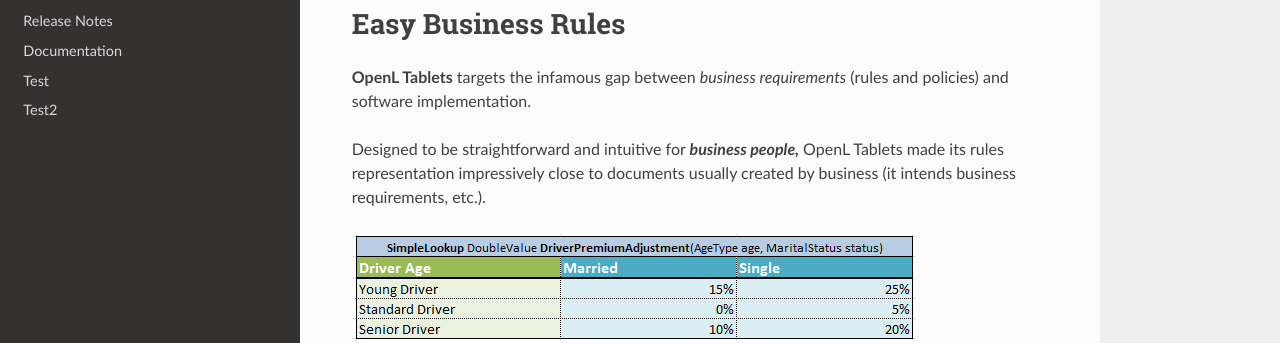
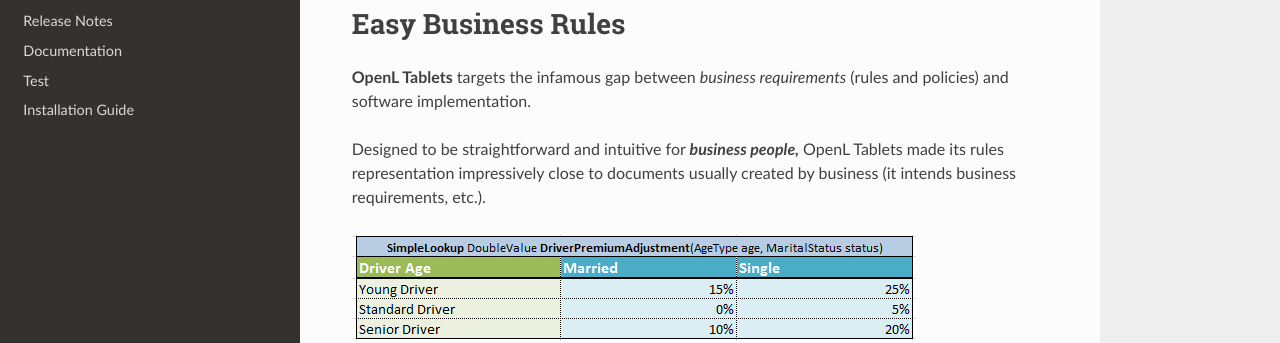
Before and after one commit to WWmonster/MarkdownTest, an MkDocs documentation site: the page built from docs/index.md, in a window 1280 px wide. Shown: the part 322-665 px from the top of the page. Built offline with MkDocs 1.6.1, drawn with Linux system fonts in a browser that asks for light colours; nearby versions of some CDN libraries.

Commit message:
Update mkdocs.yml

```diff
--- a/mkdocs.yml
+++ b/mkdocs.yml
@@ -11,7 +11,7 @@ nav:
         - Release Notes: releasenotes.md
         - Documentation: documentation.md
         - Test: 'test/test01.md'
-        - Test2: test2.md
+        - Installation Guide: installationguide.md
 theme: readthedocs
 
 markdown_extensions:
```
